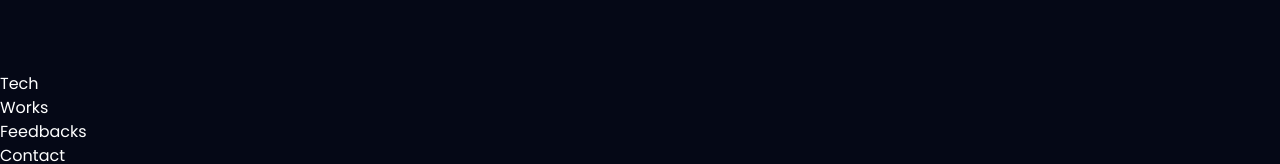
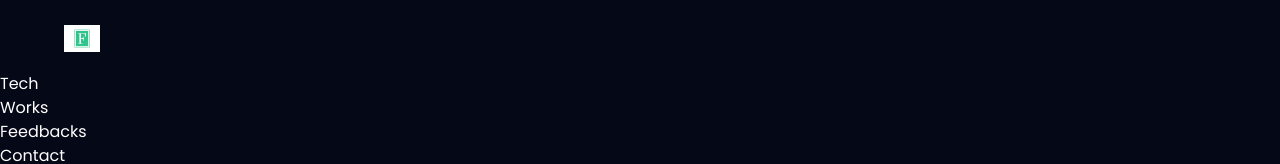
Before and after one commit to ffernanda1/portofolio3D, a React (Vite) app: page / in a window 1280 px wide. Shown: the top 164 px of the page. Built offline with nearby package versions, Linux system fonts and the light colour scheme.

Commit message:
nice progress

```diff
--- a/src/assets/index.js
+++ b/src/assets/index.js
@@ -1,4 +1,4 @@
-import logoF from "./f-logo.svg";
+import logoF from "./f-logos.png";
 import backend from "./backend.png";
 import creator from "./creator.png";
 import mobile from "./mobile.png";
--- a/src/components/Navbar.jsx
+++ b/src/components/Navbar.jsx
@@ -18,9 +18,8 @@ const Navbar = () => {
           onClick={() => {
             setActive("");
             window.scrollTo(0, 0);
-          }}
-        > <img src={logoF} alt="logo"
-          className="w-9 h-9 objact-contain" />
+          }}> <img src={logoF} alt="logo"
+          className="w-9 h-9 object-contain" />
         </Link>
       </div>
     </nav>
```
Also changed, not shown: src/assets/f-logo.svg, src/assets/f-logos.png (added).
